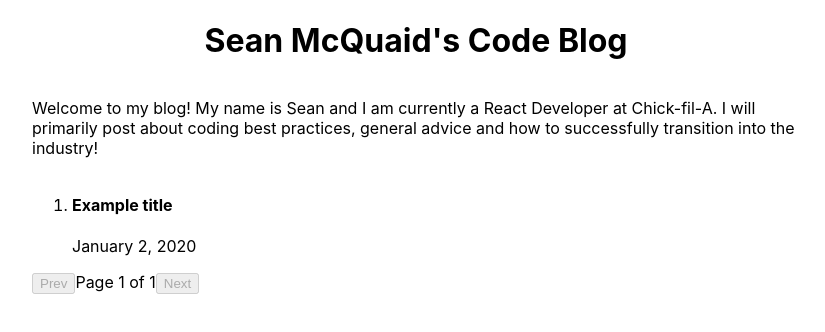
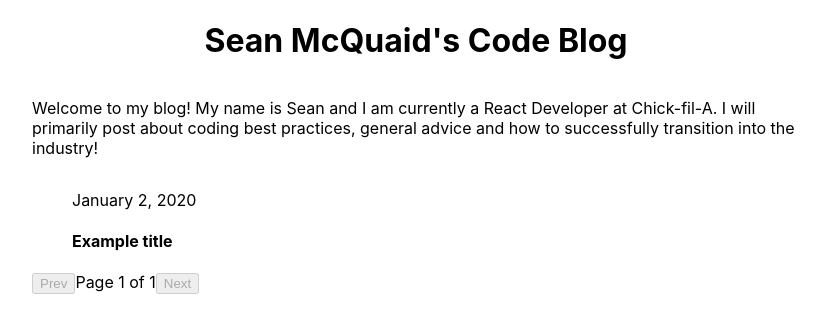
Before and after one commit to seanmcquaid/Musician-That-Codes, a Next.js app: page / in a window 1280 px wide. Shown: the top 332 px of the page, without its empty margins (224-1049 px from the left). Built offline with nearby package versions, Linux system fonts and the light colour scheme.

Commit message:
small code cleanup

```diff
--- a/components/app/home/PostList.js
+++ b/components/app/home/PostList.js
@@ -12,7 +12,9 @@ const PostList = React.memo(({ posts }) => (
   </StyledPostList>
 ));
 
-const StyledPostList = styled.ol``;
+const StyledPostList = styled.ul`
+  list-style: none;
+`;
 
 const ListItem = styled.li``;
 
--- a/components/universal/Post.js
+++ b/components/universal/Post.js
@@ -7,10 +7,10 @@ import { parseISO, format } from 'date-fns';
 const Post = React.memo(({ date, title, id }) => (
   <StyledPostLink href={`/posts/${id}`}>
     <PostInfoContainer>
-      <PostTitle>{title}</PostTitle>
       <PostDateTime dateTime={parseISO(date)}>
         {format(parseISO(date), 'LLLL d, yyyy')}
       </PostDateTime>
+      <PostTitle>{title}</PostTitle>
     </PostInfoContainer>
   </StyledPostLink>
 ));
--- a/pages/index.js
+++ b/pages/index.js
@@ -15,11 +15,11 @@ export default function Home({ posts }) {
 
   const prevButtonOnClick = useCallback(() => {
     setCurrentPage((pageNumber) => pageNumber - 1);
-  }, [currentPage]);
+  }, []);
 
   const nextButtonOnClick = useCallback(() => {
     setCurrentPage((pageNumber) => pageNumber + 1);
-  }, [currentPage, totalPages]);
+  }, []);
 
   return (
     <HomePageContainer>
```
Also changed, not shown: public/profile.jpg (added), public/vercel.svg (deleted).
